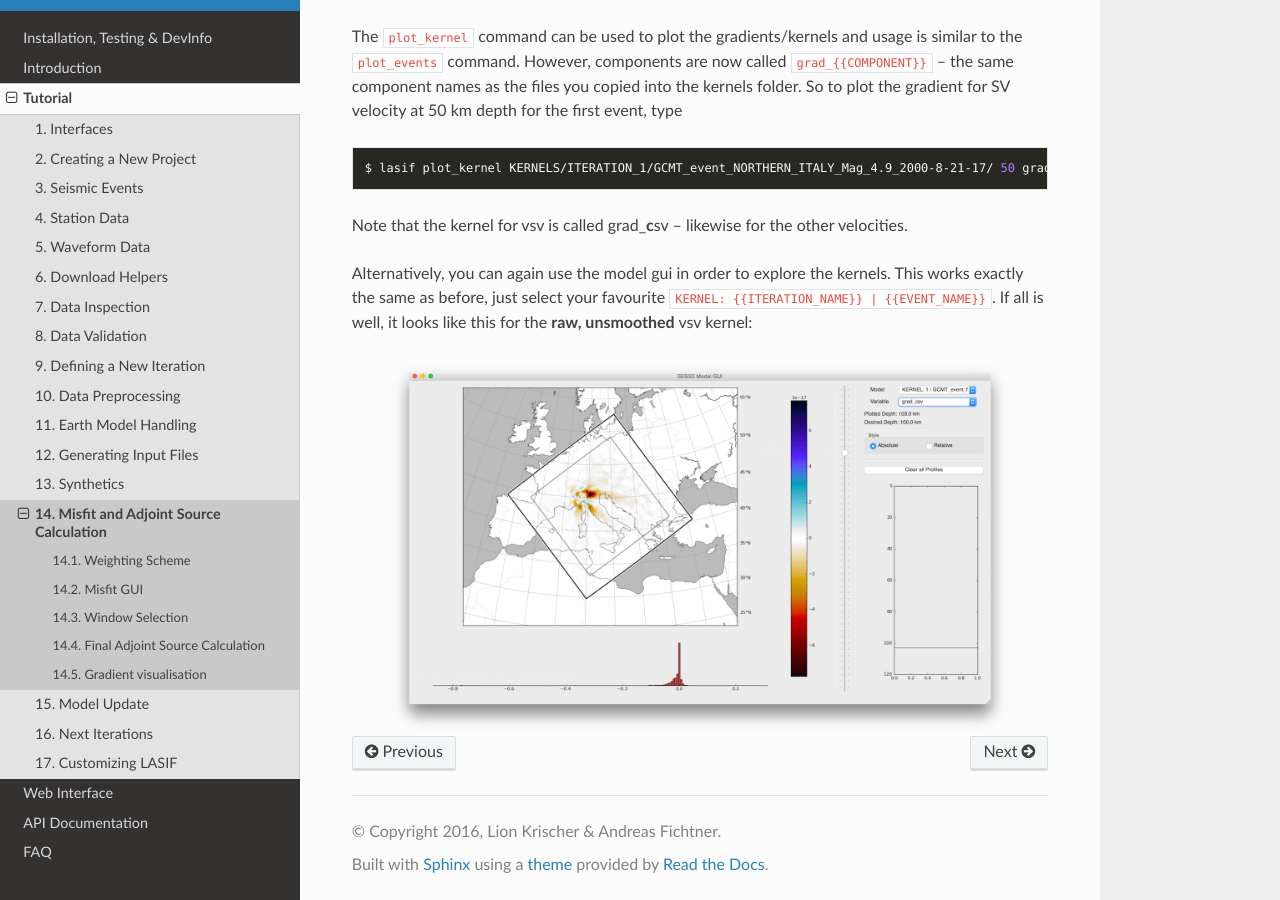
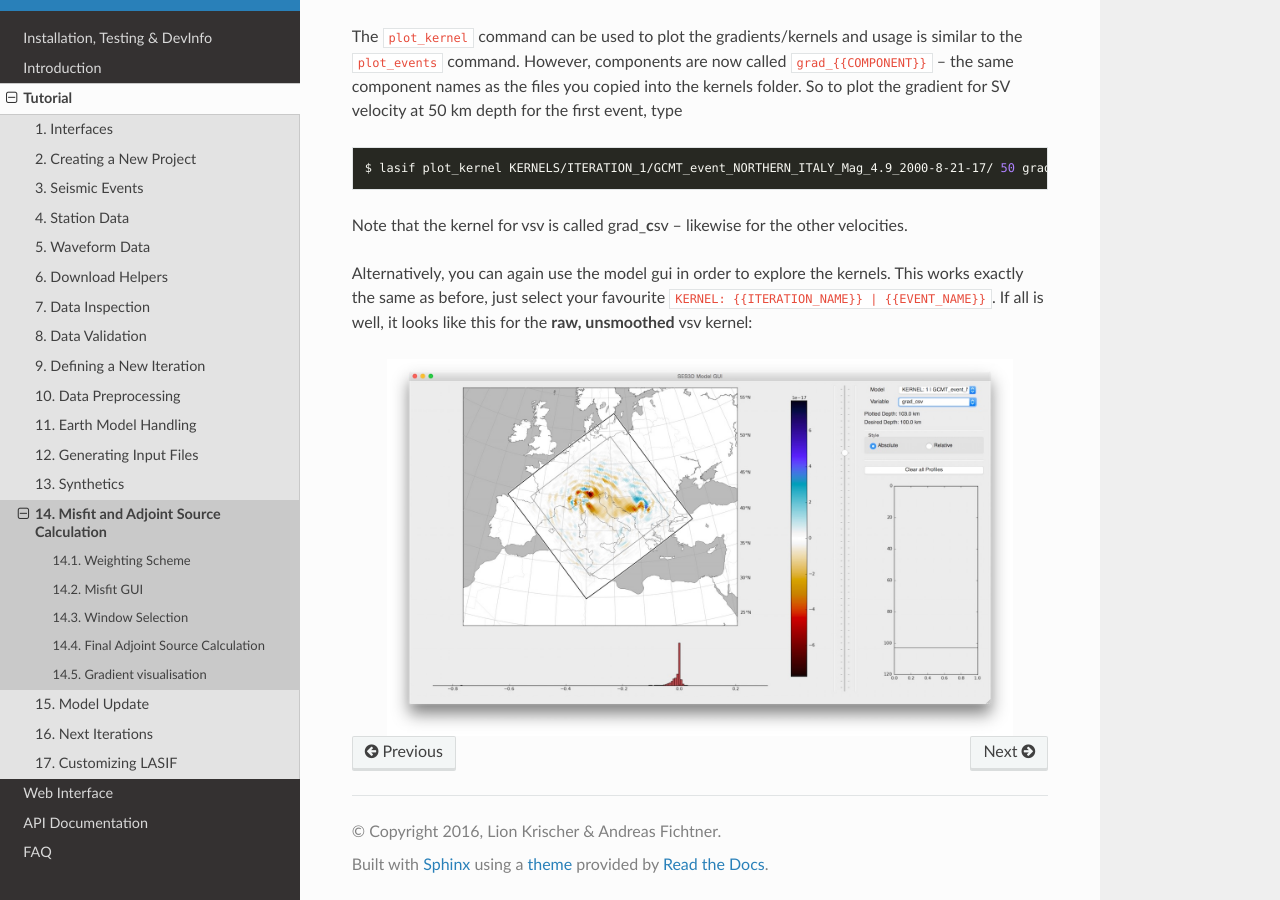
Before and after one commit to krischer/LASIF, a Sphinx documentation site: the page built from doc/tutorial/13_misfits_and_adjoint_sources.rst, in a window 1280 px wide and 900 px high, scrolled down 4085 px. Built offline with Sphinx 7.4.7 and the Read the Docs theme 2.0.0, drawn with Linux system fonts in a browser that asks for light colours; pages that are not in the unit, such as notebooks, are missing from menus.

Commit message:
Updating kernel picture.

```diff
--- a/doc/tutorial/13_misfits_and_adjoint_sources.rst
+++ b/doc/tutorial/13_misfits_and_adjoint_sources.rst
@@ -201,6 +201,6 @@ kernels. This works exactly the same as before, just select your favourite
 ``KERNEL: {{ITERATION_NAME}} | {{EVENT_NAME}}``. If all is well, it looks
 like this for the **raw, unsmoothed** vsv kernel:
 
-.. image:: ../images/model_gui_KERNEL.screenshot.2016-06-16.png
+.. image:: ../images/model_gui_KERNEL.screenshot.2016-06-16.jpg
     :width: 90%
     :align: center
```
Also changed, not shown: doc/images/model_gui_KERNEL.screenshot.2016-06-16.jpg (added), doc/images/model_gui_KERNEL.screenshot.2016-06-16.png (deleted).
